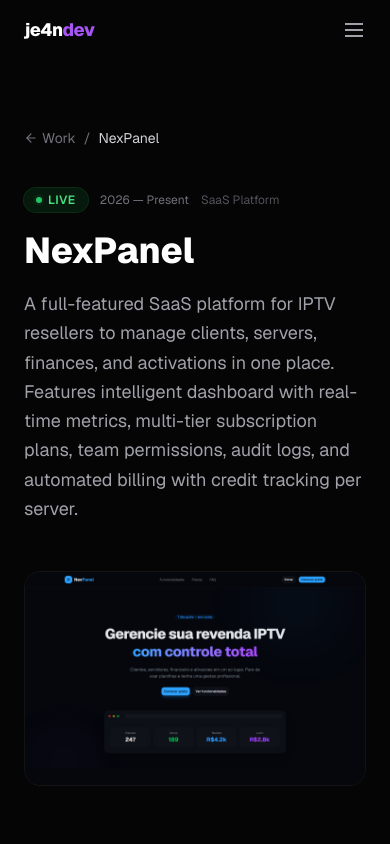
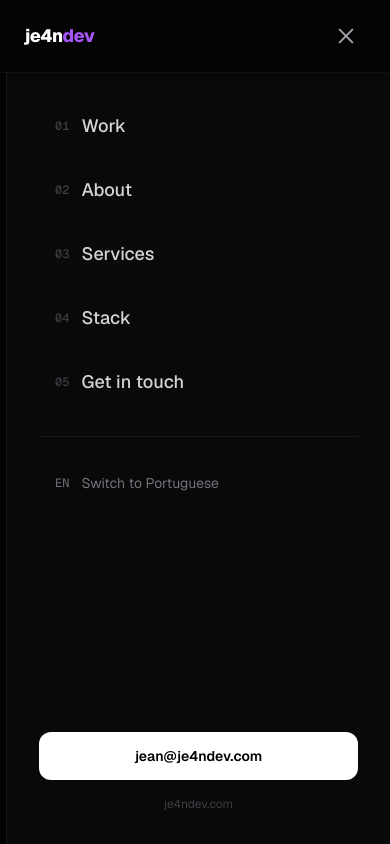
Before and after one commit to JE4NVRG/jeanvargas.dev, a Next.js app: page /projects/nexpanel in a window 390 px wide. Both pictures are taken after a click on the button "Open menu". Shown: the top 844 px of the page. Built offline with nearby package versions, Linux system fonts and the light colour scheme.

Commit message:
feat: implementar menu mobile com animacoes e slide panel

```diff
--- a/src/components/layout/navbar.tsx
+++ b/src/components/layout/navbar.tsx
@@ -1,7 +1,7 @@
 "use client";
 
-import { useState, useEffect } from "react";
-import { motion } from "framer-motion";
+import { useState, useEffect, useCallback } from "react";
+import { motion, AnimatePresence } from "framer-motion";
 import Link from "next/link";
 import { useTranslation } from "@/i18n";
 
@@ -10,11 +10,13 @@
   { key: "about" as const, href: "#about" },
   { key: "services" as const, href: "#services" },
   { key: "stack" as const, href: "#stack" },
+  { key: "contact" as const, href: "#contact" },
 ];
 
 export function Navbar() {
   const { t, locale, toggleLocale } = useTranslation();
   const [scrolled, setScrolled] = useState(false);
+  const [mobileOpen, setMobileOpen] = useState(false);
 
   useEffect(() => {
     function onScroll() {
@@ -24,11 +26,26 @@
     return () => window.removeEventListener("scroll", onScroll);
   }, []);
 
+  // Lock body scroll when mobile menu is open
+  useEffect(() => {
+    if (mobileOpen) {
+      document.body.style.overflow = "hidden";
+    } else {
+      document.body.style.overflow = "";
+    }
+    return () => {
+      document.body.style.overflow = "";
+    };
+  }, [mobileOpen]);
+
+  const closeMobile = useCallback(() => setMobileOpen(false), []);
+
   return (
+    <>
       <motion.nav
         className={`fixed top-0 left-0 right-0 z-50 transition-all duration-300 ${
-        scrolled
-          ? "bg-[#050505]/80 backdrop-blur-lg border-b border-white/5"
+          scrolled || mobileOpen
+            ? "bg-[#050505]/90 backdrop-blur-xl border-b border-white/5"
             : "bg-transparent"
         }`}
         initial={{ y: -100 }}
@@ -36,12 +53,17 @@
         transition={{ duration: 0.5 }}
       >
         <div className="mx-auto max-w-7xl flex items-center justify-between px-6 py-4">
-        <Link href="/" className="text-lg font-extrabold tracking-tight">
+          <Link
+            href="/"
+            className="text-lg font-extrabold tracking-tight"
+            onClick={closeMobile}
+          >
             je4n<span className="text-purple-500">dev</span>
           </Link>
 
+          {/* Desktop nav */}
           <div className="hidden md:flex items-center gap-7">
-          {navLinks.map((link) => (
+            {navLinks.filter(l => l.key !== "contact").map((link) => (
               <a
                 key={link.key}
                 href={link.href}
@@ -69,15 +91,127 @@
             </a>
           </div>
 
+          {/* Mobile hamburger / close */}
           <button
-          className="md:hidden text-zinc-400"
-          aria-label="Menu"
+            className="md:hidden relative z-50 flex h-10 w-10 items-center justify-center rounded-lg text-zinc-400 transition-colors hover:text-white"
+            onClick={() => setMobileOpen((prev) => !prev)}
+            aria-label={mobileOpen ? "Close menu" : "Open menu"}
           >
-          <svg width="24" height="24" viewBox="0 0 24 24" fill="none" stroke="currentColor" strokeWidth="2">
-            <path d="M3 12h18M3 6h18M3 18h18" />
-          </svg>
+            <div className="flex flex-col items-center justify-center gap-[5px]">
+              <span
+                className={`block h-[2px] w-5 rounded-full bg-current transition-all duration-300 ${
+                  mobileOpen ? "translate-y-[7px] rotate-45" : ""
+                }`}
+              />
+              <span
+                className={`block h-[2px] w-5 rounded-full bg-current transition-all duration-300 ${
+                  mobileOpen ? "opacity-0" : ""
+                }`}
+              />
+              <span
+                className={`block h-[2px] w-5 rounded-full bg-current transition-all duration-300 ${
+                  mobileOpen ? "-translate-y-[7px] -rotate-45" : ""
+                }`}
+              />
+            </div>
           </button>
         </div>
       </motion.nav>
+
+      {/* Mobile menu overlay */}
+      <AnimatePresence>
+        {mobileOpen && (
+          <motion.div
+            className="fixed inset-0 z-40 md:hidden"
+            initial={{ opacity: 0 }}
+            animate={{ opacity: 1 }}
+            exit={{ opacity: 0 }}
+            transition={{ duration: 0.2 }}
+          >
+            {/* Backdrop */}
+            <div
+              className="absolute inset-0 bg-black/60 backdrop-blur-sm"
+              onClick={closeMobile}
+            />
+
+            {/* Menu panel */}
+            <motion.div
+              className="absolute top-0 right-0 h-full w-full max-w-sm bg-[#0a0a0a]/95 backdrop-blur-xl border-l border-white/5 shadow-2xl"
+              initial={{ x: "100%" }}
+              animate={{ x: 0 }}
+              exit={{ x: "100%" }}
+              transition={{ type: "spring", damping: 25, stiffness: 200 }}
+            >
+              <div className="flex flex-col px-8 pt-24 pb-8 h-full">
+                {/* Nav links */}
+                <div className="flex flex-col gap-1">
+                  {navLinks.map((link, i) => (
+                    <motion.a
+                      key={link.key}
+                      href={link.href}
+                      onClick={closeMobile}
+                      className="group flex items-center gap-3 rounded-xl px-4 py-4 text-lg font-medium text-zinc-300 transition-colors hover:bg-white/[0.04] hover:text-white"
+                      initial={{ opacity: 0, x: 20 }}
+                      animate={{ opacity: 1, x: 0 }}
+                      transition={{ delay: 0.05 + i * 0.05 }}
+                    >
+                      <span className="text-xs text-zinc-700 font-mono">
+                        0{i + 1}
+                      </span>
+                      {t.nav[link.key]}
+                    </motion.a>
+                  ))}
+                </div>
+
+                {/* Divider */}
+                <div className="my-6 h-px bg-white/[0.06]" />
+
+                {/* Language toggle */}
+                <motion.button
+                  onClick={() => {
+                    toggleLocale();
+                  }}
+                  className="flex items-center gap-3 rounded-xl px-4 py-3 text-sm text-zinc-500 transition-colors hover:bg-white/[0.04] hover:text-white"
+                  initial={{ opacity: 0, x: 20 }}
+                  animate={{ opacity: 1, x: 0 }}
+                  transition={{ delay: 0.3 }}
+                >
+                  <span className="text-xs font-mono">
+                    {locale === "en" ? "EN" : "PT"}
+                  </span>
+                  {locale === "en"
+                    ? "Switch to Portuguese"
+                    : "Mudar para Ingles"}
+                </motion.button>
+
+                {/* Spacer */}
+                <div className="flex-1" />
+
+                {/* CTA */}
+                <motion.a
+                  href="mailto:jean@je4ndev.com"
+                  className="flex items-center justify-center gap-2 rounded-xl bg-white px-6 py-3.5 text-sm font-semibold text-black transition-colors hover:bg-zinc-200"
+                  initial={{ opacity: 0, y: 10 }}
+                  animate={{ opacity: 1, y: 0 }}
+                  transition={{ delay: 0.35 }}
+                >
+                  jean@je4ndev.com
+                </motion.a>
+
+                {/* Social hint */}
+                <motion.p
+                  className="mt-4 text-center text-xs text-zinc-700"
+                  initial={{ opacity: 0 }}
+                  animate={{ opacity: 1 }}
+                  transition={{ delay: 0.4 }}
+                >
+                  je4ndev.com
+                </motion.p>
+              </div>
+            </motion.div>
+          </motion.div>
+        )}
+      </AnimatePresence>
+    </>
   );
 }
```
Lines whose indentation alone changed are shown as unchanged.
